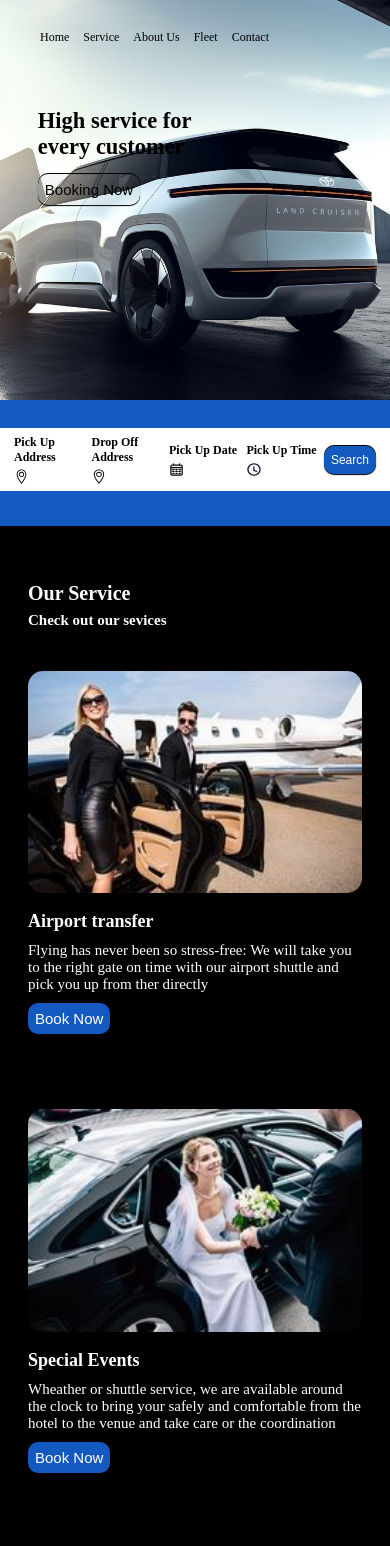
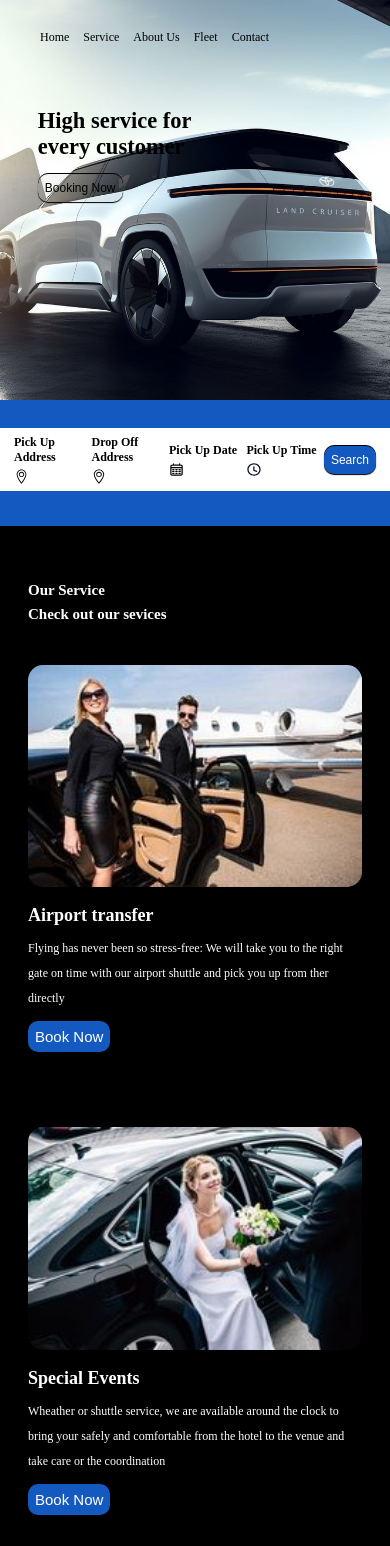
Before and after one commit to Nwakasi-Osita/mylimo, a Next.js app: page / in a window 390 px wide. Shown: the top 1546 px of the page. Built offline with nearby package versions, Linux system fonts and the light colour scheme.

Commit message:
fixed mobile responsiveness for the homepage service section

```diff
--- a/src/Components/HomePage/HomePage.module.css
+++ b/src/Components/HomePage/HomePage.module.css
@@ -150,7 +150,7 @@
   padding: 0 2rem;
 }
 .ourServiceSection .ourService .ourServiceHeaderSection h2 {
-  font-size: 20px;
+  font-size: 15px;
 }
 @media screen and (min-width: 768px) {
   .ourServiceSection .ourService .ourServiceHeaderSection h2 {
--- a/src/Components/HomePage/HomePage.module.scss
+++ b/src/Components/HomePage/HomePage.module.scss
@@ -180,7 +180,7 @@
       padding: 0 2rem;
 
       h2 {
-        font-size: 20px;
+        font-size: 15px;
 
         @media screen and (min-width: 768px) {
           // display: flex;
--- a/src/styles/globals.css
+++ b/src/styles/globals.css
@@ -118,7 +118,7 @@ a {
   text-decoration: none;
   color: #000;
 
-  font-size: 15px;
+  font-size: 12px;
 }
 
 @media screen and (min-width: 768px) {
@@ -139,7 +139,8 @@ li {
 } */
 
 p {
-  font-size: 15px;
+  font-size: 12px;
+  line-height: 25px;
 }
 
 @media screen and (min-width: 768px) {
```
